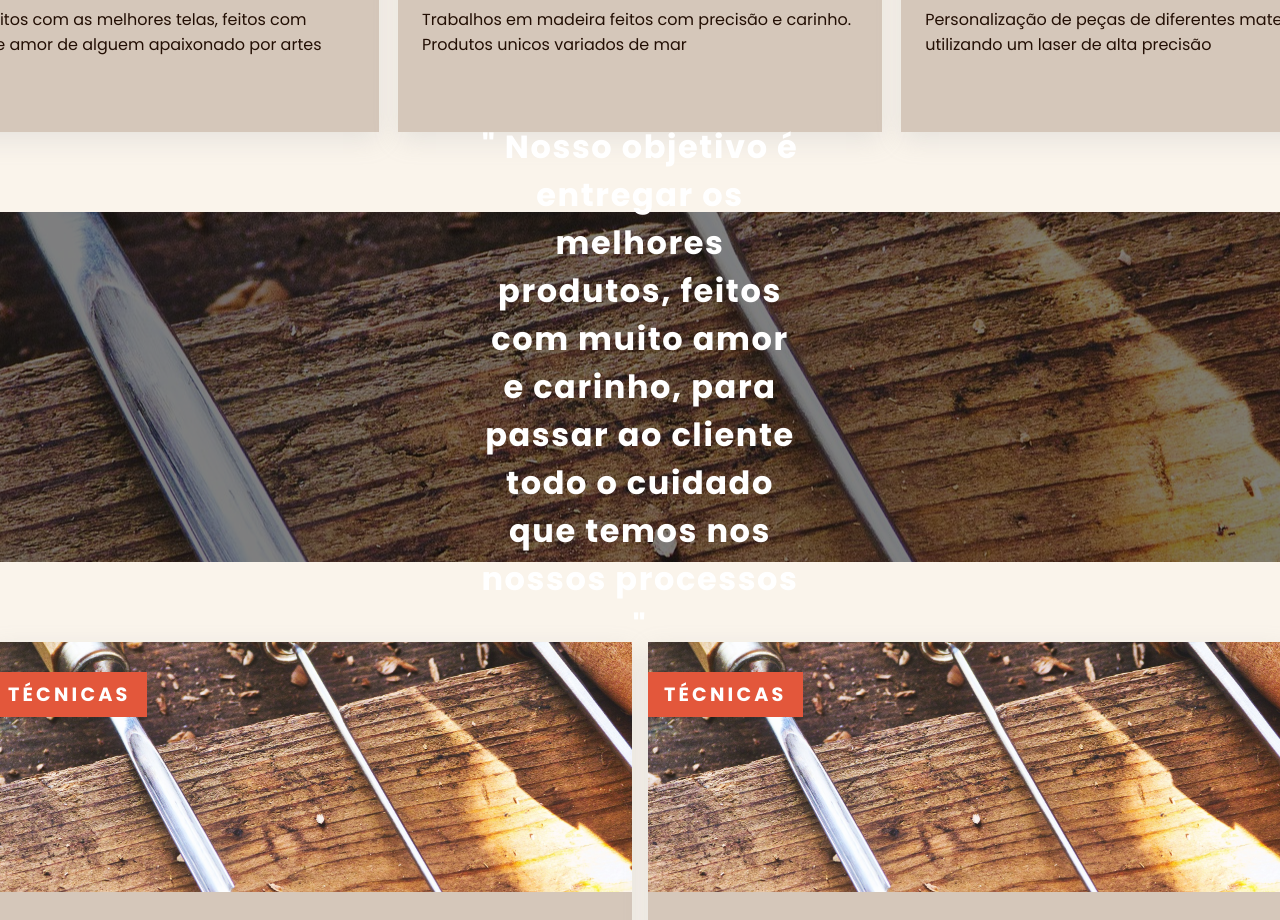
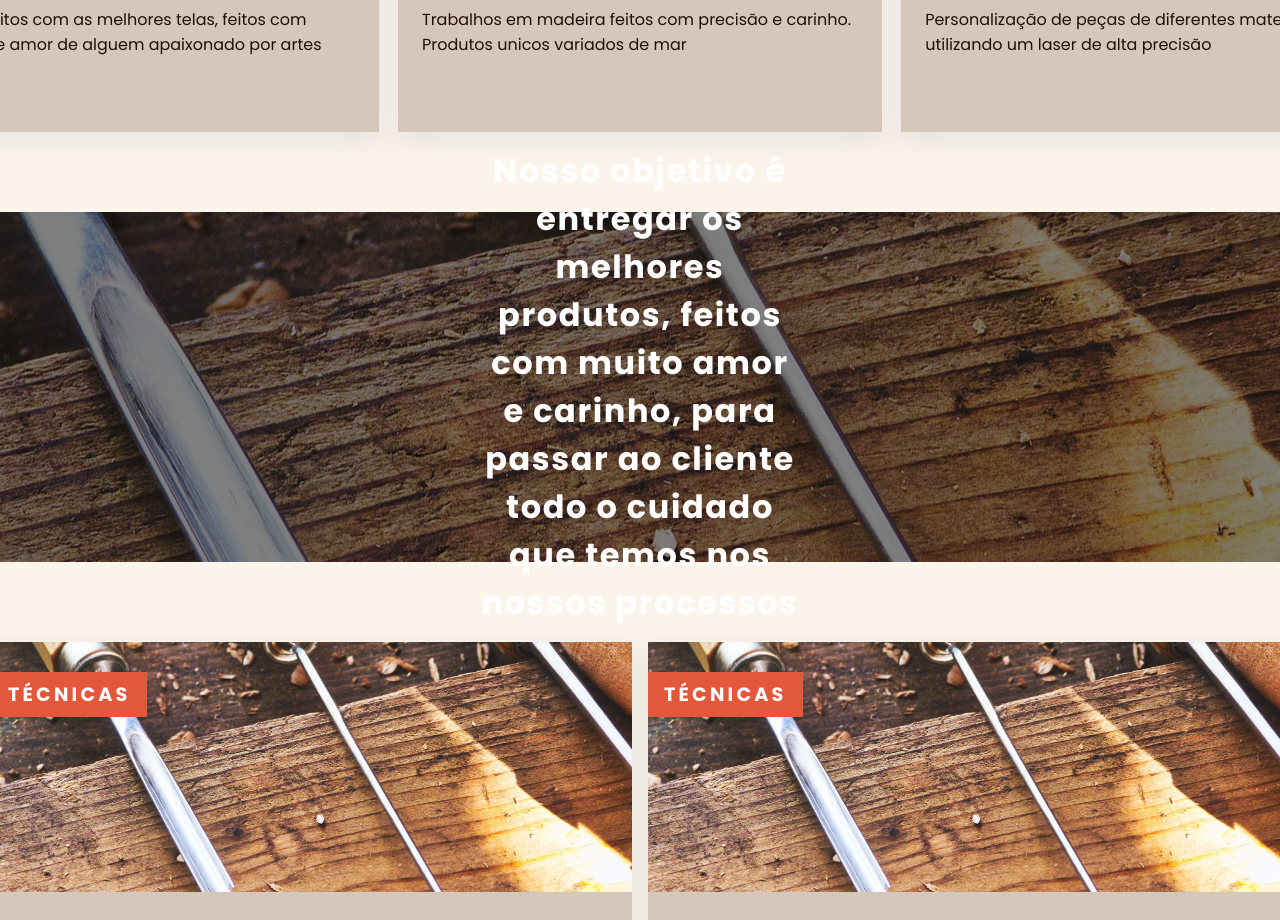
Before and after one commit to adriangvaldes/vr-website, a Next.js app: page / in a window 1280 px wide. Shown: the part 1060-1980 px from the top of the page. Built offline with nearby package versions, Linux system fonts and the light colour scheme.

Commit message:
Fix comma to build

```diff
--- a/src/pages/index.tsx
+++ b/src/pages/index.tsx
@@ -51,7 +51,7 @@ export default function Home() {
       </CardsContainer>
 
       <Banner>
-        <h1>" Nosso objetivo é entregar os melhores produtos, feitos com muito amor e carinho, para passar ao cliente todo o cuidado que temos nos nossos processos "</h1>
+        <h1>{" Nosso objetivo é entregar os melhores produtos, feitos com muito amor e carinho, para passar ao cliente todo o cuidado que temos nos nossos processos "}</h1>
       </Banner>
 
       <CardsTecniqueContainer>
```
